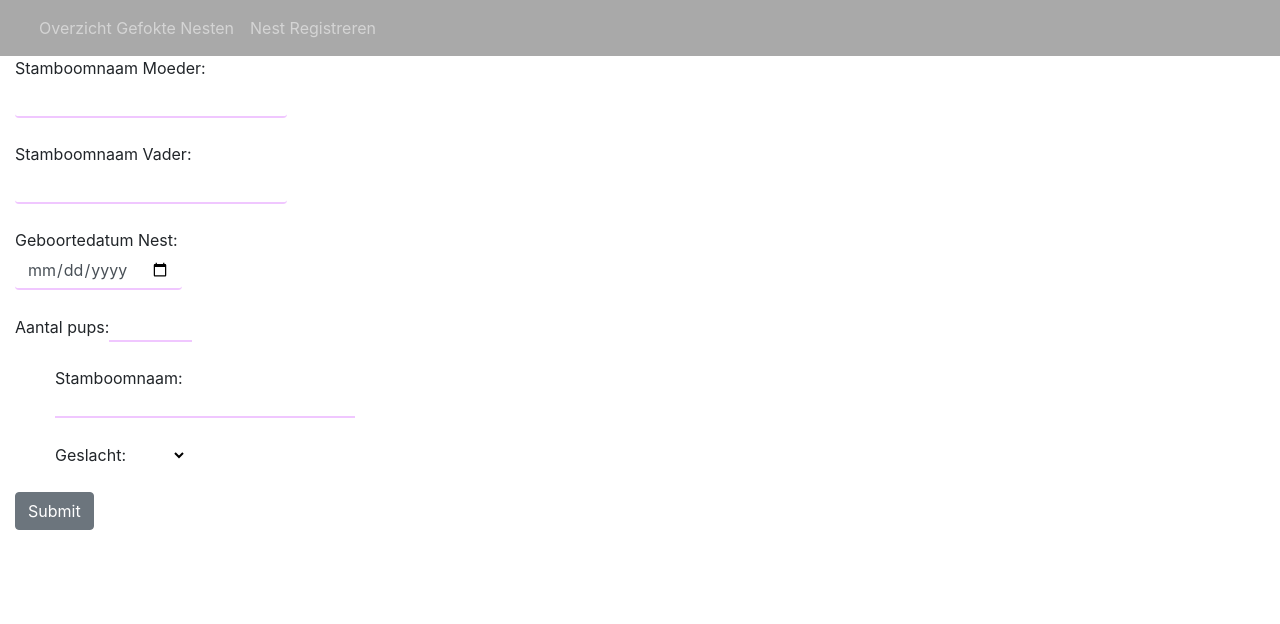
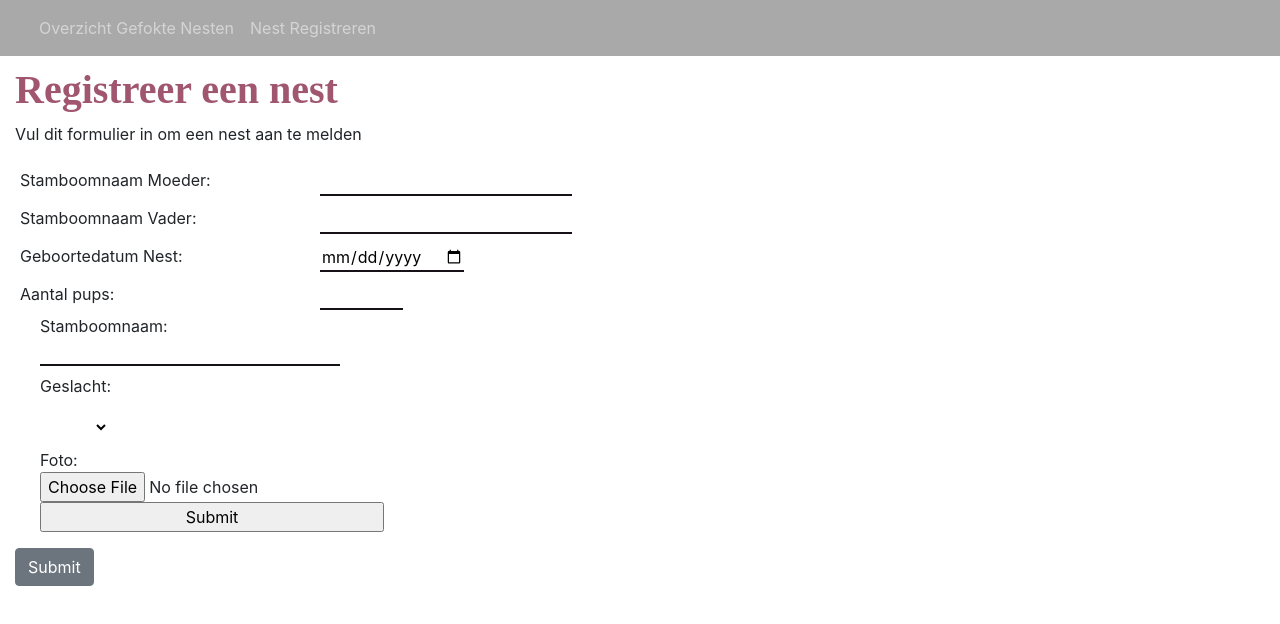
Before and after one commit to NatasjaEibrink/angular-doggydata, an Angular app: page /litters/add in a window 1280 px wide. Shown: the top 624 px of the page. Built offline with nearby package versions, Linux system fonts and the light colour scheme.

Commit message:
changed the registering form (removed bootstrap) and changed the layout of the overview table a bit

```diff
--- a/src/app/components/dog-details/dog-details.component.css
+++ b/src/app/components/dog-details/dog-details.component.css
@@ -31,11 +31,7 @@ img {
   flex-direction: column;
 }
 
-p {
+.flex-container h3, p {
   font-family: "Times New Roman", Times, serif;
-  font-weight: bold;
+  margin: 3px;
 }
-
-span{
-  font-family: "Times New Roman", Times, serif;
-}
--- a/src/app/components/dog-details/dog-details.component.html
+++ b/src/app/components/dog-details/dog-details.component.html
@@ -6,12 +6,12 @@
   <div class="column">
     <h2>Informatie</h2>
     <div class="flex-container" *ngIf="dog">
-      <p>Naam</p>
-      <span>{{dog.pedigreeName}}</span>
-      <p>Geboortedatum</p>
-      <span>{{dog.formattedBirthDate}}</span>
-      <p>Geslacht</p>
-      <span>{{dog.sex}}</span>
+      <h3>Naam</h3>
+      <p>{{dog.pedigreeName}}</p>
+      <h3>Geboortedatum</h3>
+      <p>{{dog.formattedBirthDate}}</p>
+      <h3>Geslacht</h3>
+      <p>{{dog.sex}}</p>
     </div>
   </div>
   <div class="column">
--- a/src/app/components/litter-overview/litter-overview.component.css
+++ b/src/app/components/litter-overview/litter-overview.component.css
@@ -6,8 +6,12 @@ span:hover span {
   color: #9a687a;
 }
 
-th, td {
-  border-bottom: 1px solid #f0c7ff;
+th{
+  font-size: 2em; margin: .67em 0;
+  font-family: "Times New Roman", Times, serif;
+  color: #a1566f;
+  font-weight: bold;
+  border-bottom: 1px solid #151116;
 }
 
 th, td {
--- a/src/app/components/register-litter/register-litter.component.css
+++ b/src/app/components/register-litter/register-litter.component.css
@@ -1,20 +1,29 @@
+h1 {
+  font-family: "Times New Roman", Times, serif;
+  color: #a1566f;
+  font-weight: bold;
+  text-align: left;
+  padding-top: 10px;
+}
+
+
 input[type=text] {
   border: none;
-  border-bottom: 2px solid #f0c7ff;
+  border-bottom: 2px solid #151116;
 }
 
 input[type=date] {
   border: none;
-  border-bottom: 2px solid #f0c7ff;
+  border-bottom: 2px solid #151116;
 }
 
 input[type=number] {
   border: none;
-  border-bottom: 2px solid #f0c7ff;
+  border-bottom: 2px solid #151116;
 }
 
 select {
-  width: 5%;
+  width: 20%;
   padding: 10px;
   border: none;
   border-radius: 4px;
@@ -26,3 +35,37 @@ select {
   display: flex;
   flex-direction: column;
 }
+
+.col-left {
+  padding-left: 20px;
+  float: left;
+  width: 25%;
+  margin-top: 6px;
+}
+
+/* Floating column for inputs: 75% width */
+.col-right {
+  float: left;
+  width: 75%;
+  margin-top: 6px;
+}
+
+/* Clear floats after the columns */
+.row:after {
+  content: "";
+  display: table;
+  clear: both;
+}
+
+/* Responsive layout - when the screen is less than 600px wide, make the two columns stack on top of each other instead of next to each other */
+@media screen and (max-width: 600px) {
+  .col-left, .col-right, input[type=submit] {
+    width: 100%;
+    margin-top: 0;
+  }
+}
+
+.flex-container{
+  display: flex;
+  flex-direction: column;
+}
--- a/src/app/components/register-litter/register-litter.component.html
+++ b/src/app/components/register-litter/register-litter.component.html
@@ -1,39 +1,66 @@
 <div class="container-fluid">
 <form [formGroup]="registrationForm" (ngSubmit)="onSubmit()">
-  <div class="form-group">
+  <h1>Registreer een nest</h1>
+  <p>Vul dit formulier in om een nest aan te melden</p>
+
+  <div class="row">
+  <div class="col-left">
     <label>
       <span>Stamboomnaam Moeder:</span>
-    <input type="text" formControlName="pedigreeNameOfMother" class="form-control">
     </label>
   </div>
-  <div class="form-group">
+<div class="col-right">
+    <input type="text" formControlName="pedigreeNameOfMother">
+</div>
+  </div>
+
+  <div class="row">
+    <div class="col-left">
       <label>
         <span>Stamboomnaam Vader:</span>
-    <input type="text" formControlName="pedigreeNameOfFather"  class="form-control">
       </label>
     </div>
-  <div class="form-group">
+    <div class="col-right">
+      <input type="text" formControlName="pedigreeNameOfFather">
+    </div>
+  </div>
+
+  <div class="row">
+    <div class="col-left">
       <label>
         <span>Geboortedatum Nest:</span>
-    <input type="date" formControlName="birthDateOfLitter" class="form-control">
       </label>
     </div>
-  <div class="form-group">
+    <div class="col-right">
+      <input type="date" formControlName="birthDateOfLitter">
+    </div>
+  </div>
+
+  <div class="row">
+    <div class="col-left">
       <label>
         <span>Aantal pups:</span>
-  <input type="number" formControlName="aantalPups" min="1" max="10" (change)="onChange()">
       </label>
     </div>
+    <div class="col-right">
+      <input type="number" formControlName="aantalPups" min="1" max="10" (change)="onChange()">
+    </div>
+  </div>
+
   <div>
+    <div class="row">
     <ul formArrayName="puppies" style="list-style-type:none">
       <li *ngFor="let puppy of registrationForm.controls.puppies.controls; let i = index">
         <div formGroupName="{{i}}">
-          <div class="form-group">
+
+          <div>
           <label class="label">
             <span>Stamboomnaam: </span>
         <input type="text" name="Stamboomnaam van de pup" formControlName="pedigreeName">
           </label>
           </div>
+
+          <div class="flex-container">
           <label>
           <span>Geslacht:</span>
           </label>
@@ -46,9 +73,19 @@
             </option>
           </select>
           </div>
+
+          <div class="flex-container">
+          <span>Foto:</span>
+          <input type="file" name="pic" accept="image/*">
+          <input type="submit">
+        </div>
+
+        </div>
       </li>
     </ul>
     </div>
+  </div>
+
   <button type="submit" class="btn btn-secondary">Submit</button>
 </form>
 </div>
```
Lines whose indentation alone changed are shown as unchanged.
